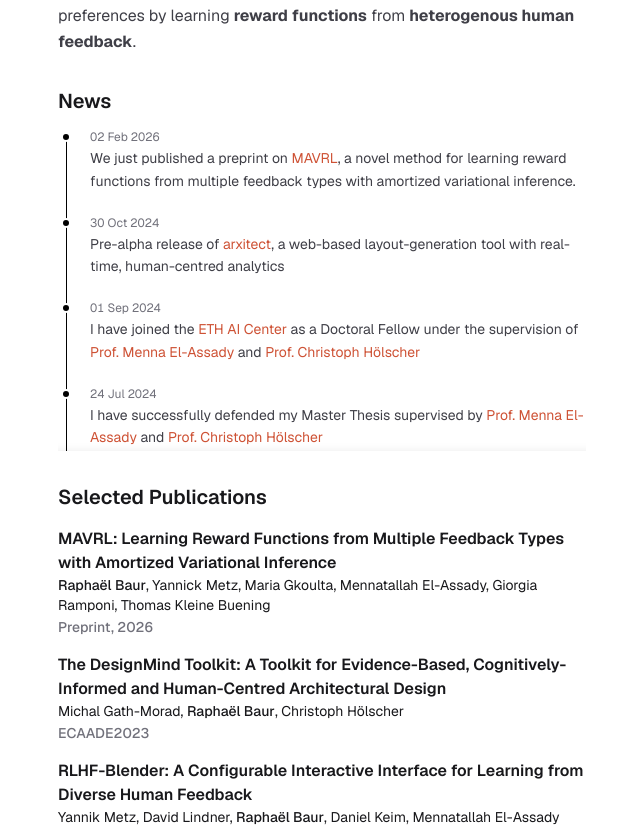
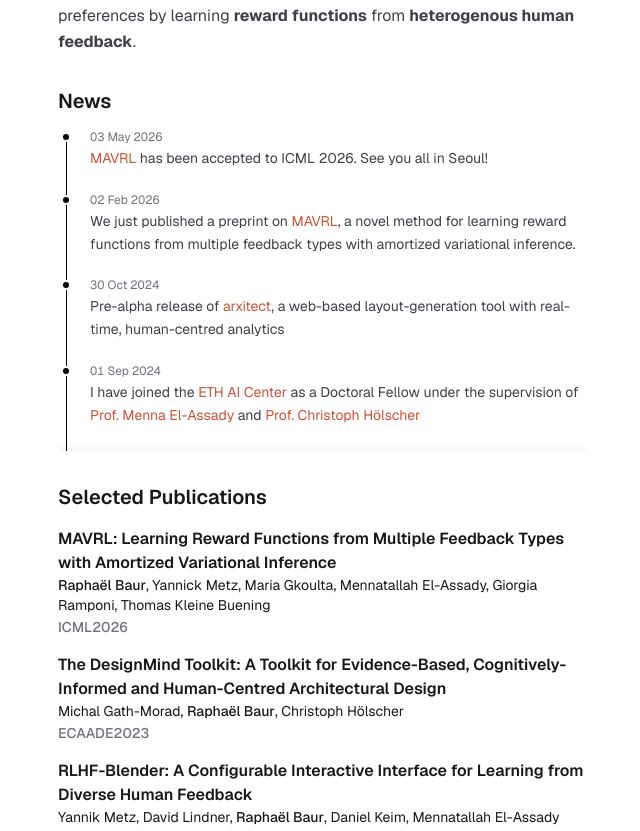
Before and after one commit to rabaur/personal-website, a Next.js app: page / in a window 1280 px wide. Shown: the part 483-1314 px from the top of the page, without its empty margins (318-958 px from the left). Built offline with nearby package versions, Linux system fonts and the light colour scheme.

Commit message:
news update

```diff
--- a/data/news.tsx
+++ b/data/news.tsx
@@ -6,6 +6,14 @@ export interface NewsItem {
 }
 
 export const news: NewsItem[] = [
+  {
+    date: "2026-05-03",
+    content: (
+      <>
+        <a href="https://arxiv.org/abs/2602.15206">MAVRL</a> has been accepted to ICML 2026. See you all in Seoul!
+      </>
+    ),
+  },
   {
     date: "2026-02-02",
     content: (
--- a/data/publications.ts
+++ b/data/publications.ts
@@ -9,7 +9,7 @@ export const publications: Publication[] = [
   {
     title: "MAVRL: Learning Reward Functions from Multiple Feedback Types with Amortized Variational Inference",
     authors: ["Raphaël Baur", "Yannick Metz", "Maria Gkoulta", "Mennatallah El-Assady", "Giorgia Ramponi", "Thomas Kleine Buening"],
-    conference: "Preprint, 2026",
+    conference: "ICML2026",
     url: "https://arxiv.org/abs/2602.15206",
   },
   {
```
